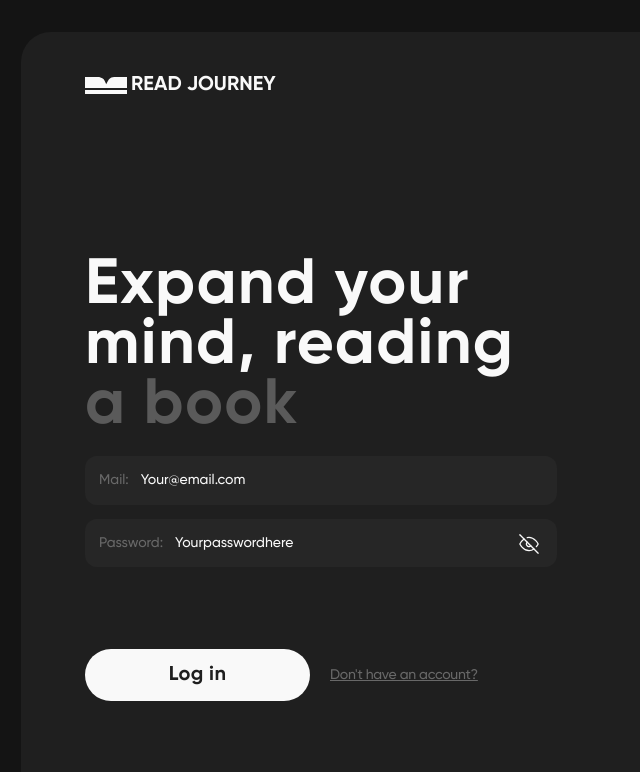
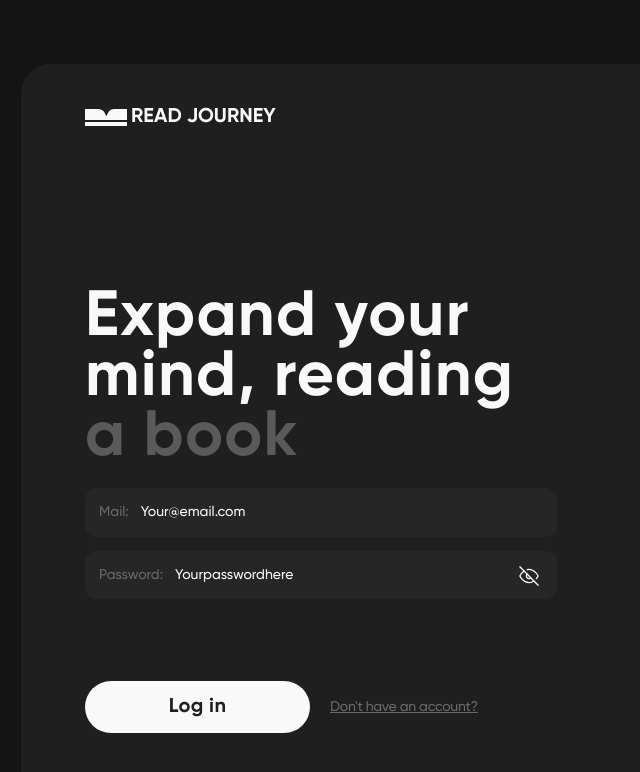
Before and after one commit to vitalii-cherukha/read-journey, a React (Vite) app: page /login in a window 1280 px wide. Shown: the top 772 px of the page, without its empty margins (267-907 px from the left). Built offline with nearby package versions, Linux system fonts and the light colour scheme.

Commit message:
refactor Header and main styles for improved layout and consistency

```diff
--- a/src/components/layout/Header/Header.module.css
+++ b/src/components/layout/Header/Header.module.css
@@ -1,5 +1,4 @@
 .header {
-  margin-top: 20px;
   margin-bottom: 10px;
 }
 
@@ -135,7 +134,6 @@
 /* Styles for Tablet devices */
 @media only screen and (min-width: 768px) {
   .header {
-    margin-top: 32px;
     margin-bottom: 16px;
   }
 
--- a/src/index.css
+++ b/src/index.css
@@ -76,3 +76,14 @@ body {
   font-family: var(--font-primary);
   color: #f9f9f9;
 }
+
+main {
+  padding: 20px 0;
+}
+
+/* Styles for Tablet devices */
+@media only screen and (min-width: 768px) {
+  main {
+    padding: 32px 0;
+  }
+}
```
